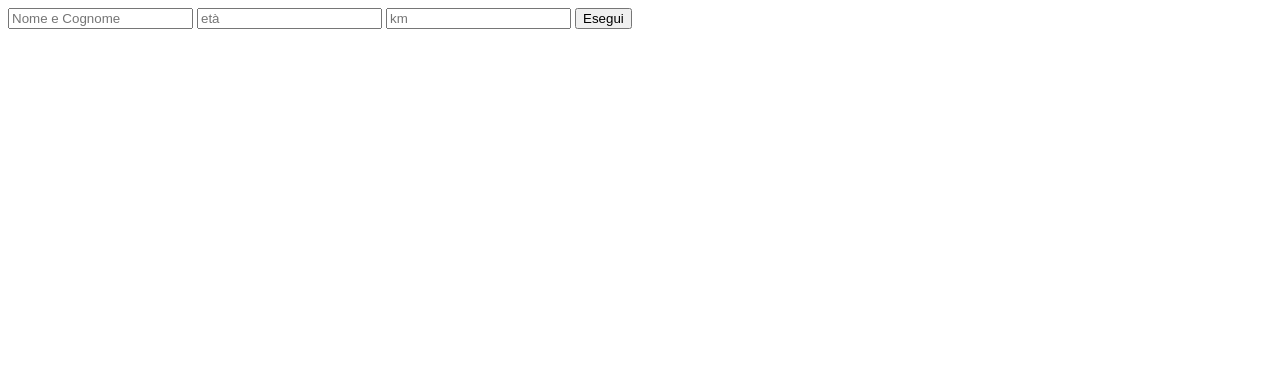
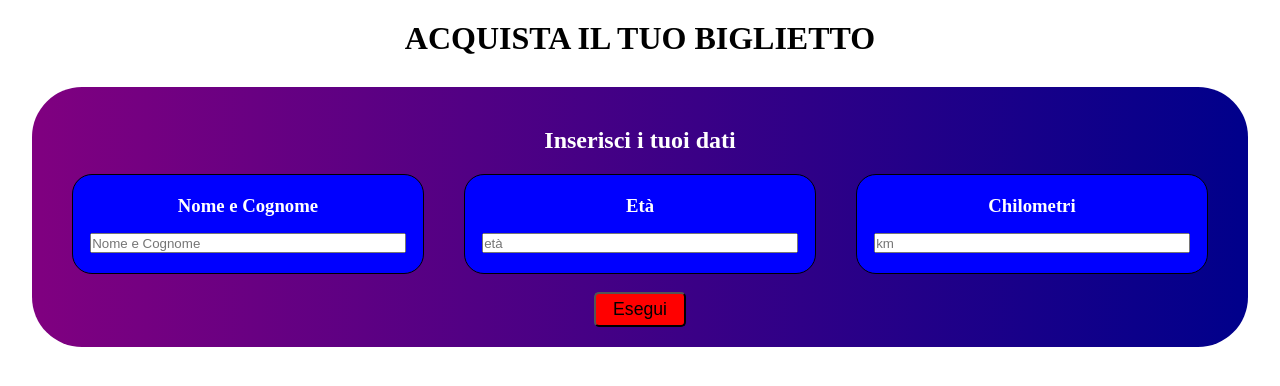
Before and after one commit to giovannitamburini/js-biglietto-treno-form, a plain HTML site: page index.html in a window 1280 px wide. Drawn offline with Linux system fonts and the light colour scheme.

Commit message:
added style inputs

```diff
--- a/css/style.css
+++ b/css/style.css
@@ -0,0 +1,58 @@
+
+/* debug */
+* {
+    margin: 0;
+    padding: 0;
+    box-sizing: border-box;
+}
+
+h1 {
+    text-align: center;
+    padding: 20px;
+}
+
+#container {
+    margin: 10px auto;
+    padding: 20px;
+    width: 95%;
+    border-radius: 50px;
+    background: linear-gradient(to right, purple, darkblue);
+    text-align: center;
+    color: white;
+}
+
+#container h2 {
+    padding: 20px;
+}
+
+#container button {
+    font-size: 1.1em;
+    padding: 0.3em 1em;
+    margin-top: 1em;
+    border-radius: 5px;
+    background-color: red;
+}
+
+#Inputs {
+    display: flex;
+    justify-content: space-around;
+    align-items: center;
+}
+
+.containerI {
+    display: flex;
+    flex-direction: column;
+    justify-content: center;
+    align-items: center;
+    gap: 1em;
+    width: 30%;
+    min-height: 100px;
+    border: 1px solid black;
+    border-radius: 20px;
+    background-color: blue;
+}
+
+.containerI input {
+    width: 90%;
+    height: 20px;
+}
--- a/index.html
+++ b/index.html
@@ -11,11 +11,37 @@
 </head>
 <body>
 
-    <input type="text" placeholder="Nome e Cognome">
-    <input type="number" id="userAge" placeholder="età">
-    <input type="number" id="userKm" placeholder="km">
+    <h1>ACQUISTA IL TUO BIGLIETTO</h1>
 
-    <button id="userButton">Esegui</button>
+    <div id="container">
+
+        <h2>Inserisci i tuoi dati</h2>
+
+        <div id="Inputs">
+            <div class="containerI">
+                <h3>Nome e Cognome</h3>
+                <input type="text" placeholder="Nome e Cognome">
+            </div>
+            <div class="containerI">
+                <h3>Età</h3>
+                <input type="number" id="userAge" placeholder="età">
+            </div>
+            <div class="containerI">
+                <h3>Chilometri</h3>
+                <input type="number" id="userKm" placeholder="km">
+            </div>
+        </div>
+
+        <button id="userButton">Esegui</button>
+
+    </div>
+
+    <div id="containerTicket">
+
+    </div>
+
+
+
 
     <!-- javascript -->
     <script type="text/javascript" src="js/script.js"></script>
```
